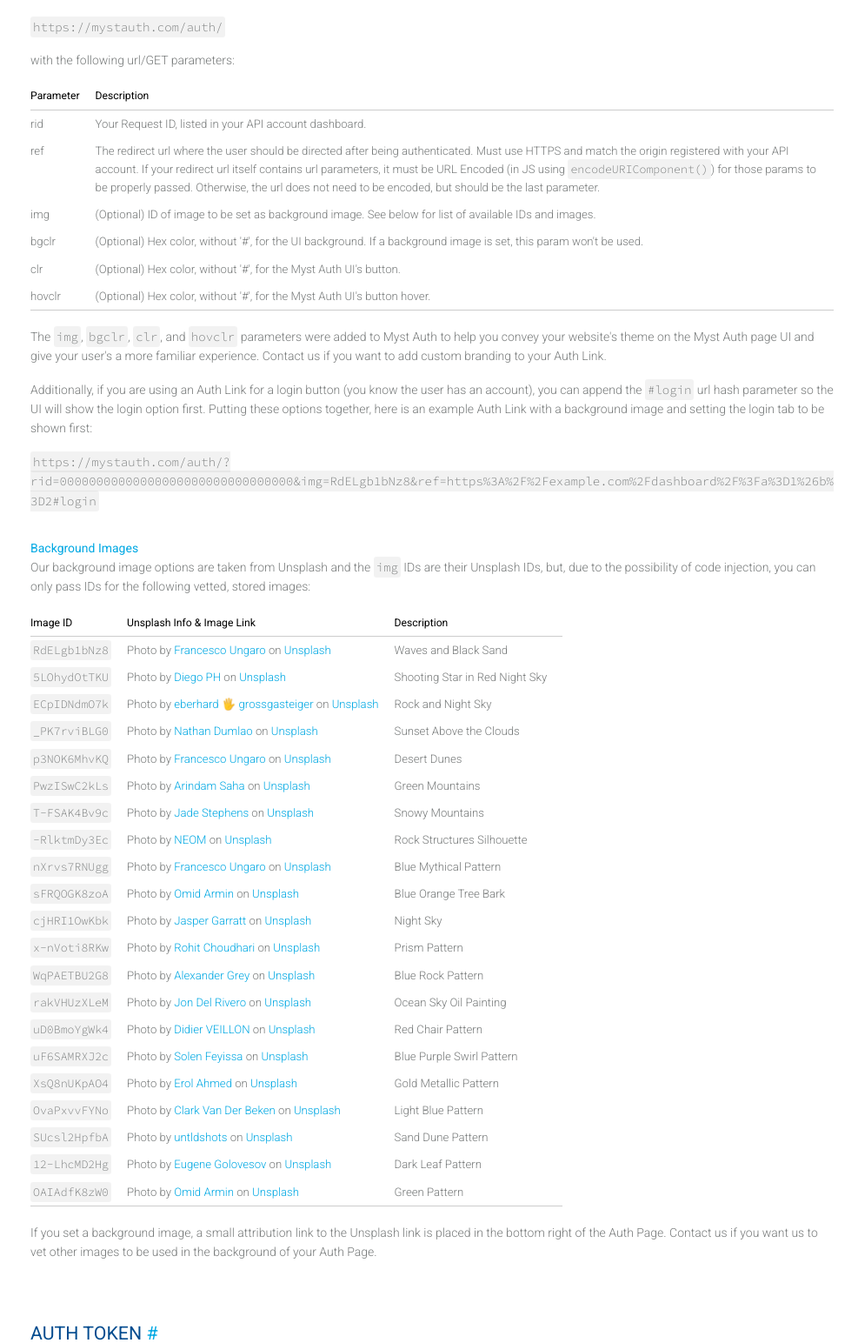
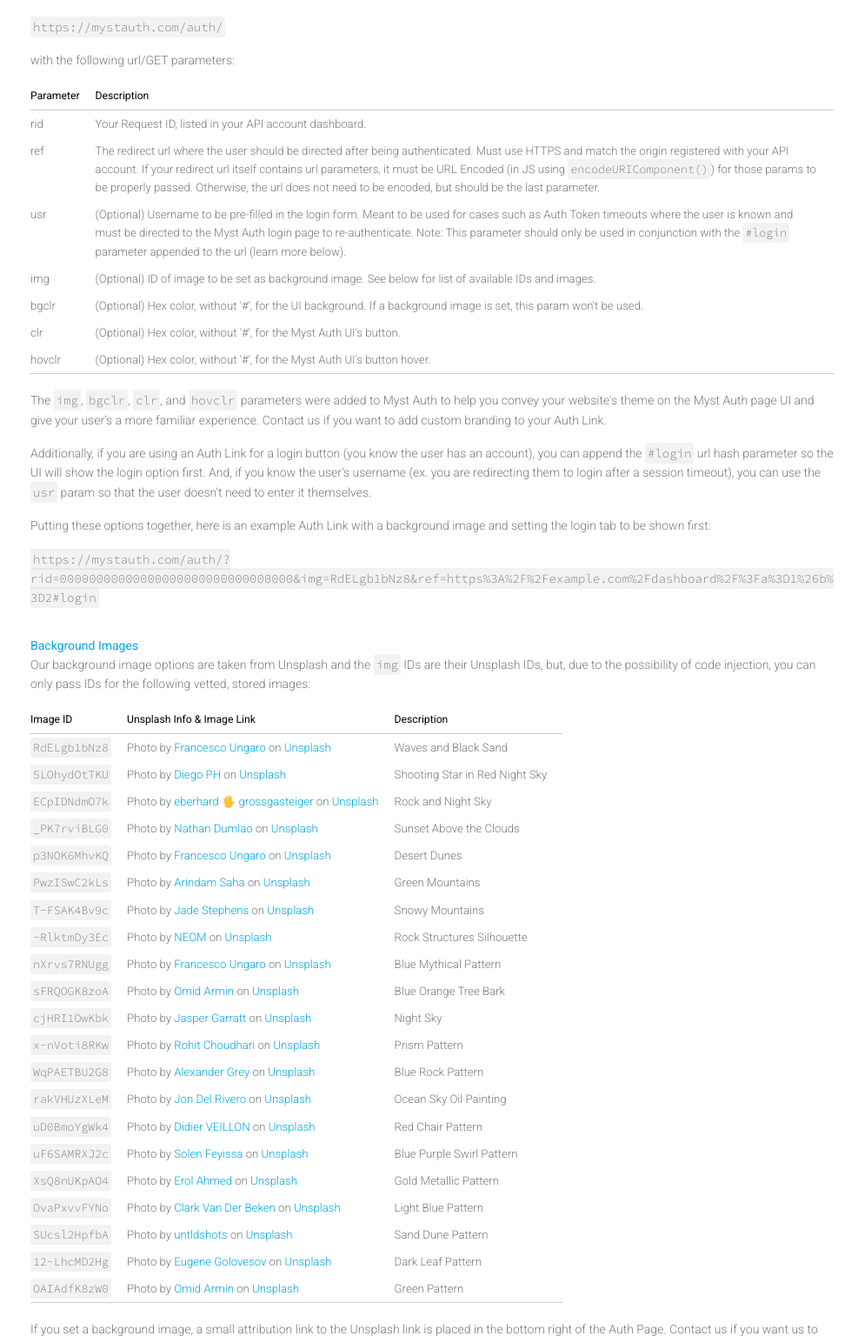
Before and after one commit to mystsec/MystAuth, a Django app: template mystauth/templates/doc.html in a window 1280 px wide. Shown: the part 3663-5207 px from the top of the page at 87% size, without its empty margins (293-1280 px from the left). Run offline with Django 3.2, Linux system fonts and the light colour scheme; the template is opened without the code that fills it, so the values that code supplies are empty; some libraries are stand-ins or nearby versions.

Commit message:
Add 'usr' Auth Link param

```diff
--- a/mystauth/templates/doc.html
+++ b/mystauth/templates/doc.html
@@ -287,6 +287,10 @@ class MystAuthMiddleware:
                     <td>The redirect url where the user should be directed after being authenticated. Must use HTTPS and match the origin registered with your API account. If your redirect url itself contains url parameters, it must be URL Encoded (in JS using <code class="higlighted break-word">encodeURIComponent()</code>) for those params to be properly passed. Otherwise, the url does not need to be encoded, but should be the last parameter.</td>
                 </tr>
                 <tr>
+                    <td>usr</td>
+                    <td>(Optional) Username to be pre-filled in the login form. Meant to be used for cases such as Auth Token timeouts where the user is known and must be directed to the Myst Auth login page to re-authenticate. Note: This parameter should only be used in conjunction with the <code class="higlighted break-word">#login</code> parameter appended to the url (learn more below).</td>
+                </tr>
+                <tr>
                     <td>img</td>
                     <td>(Optional) ID of image to be set as background image. See below for list of available IDs and images.</td>
                 </tr>
@@ -307,7 +311,9 @@ class MystAuthMiddleware:
 
             <br><p>The <code class="higlighted break-word">img</code>, <code class="higlighted break-word">bgclr</code>, <code class="higlighted break-word">clr</code>, and <code class="higlighted break-word">hovclr</code> parameters were added to Myst Auth to help you convey your website's theme on the Myst Auth page UI and give your user's a more familiar experience. Contact us if you want to add custom branding to your Auth Link.</p>
 
-            <p>Additionally, if you are using an Auth Link for a login button (you know the user has an account), you can append the <code class="higlighted break-word">#login</code> url hash parameter so the UI will show the login option first. Putting these options together, here is an example Auth Link with a background image and setting the login tab to be shown first:</p>
+            <p>Additionally, if you are using an Auth Link for a login button (you know the user has an account), you can append the <code class="higlighted break-word">#login</code> url hash parameter so the UI will show the login option first. And, if you know the user's username (ex. you are redirecting them to login after a session timeout), you can use the <code class="higlighted break-word">usr</code> param so that the user doesn't need to enter it themselves.</p>
+
+            <p>Putting these options together, here is an example Auth Link with a background image and setting the login tab to be shown first:</p>
 
             <p><code class="higlighted break-word">https://mystauth.com/auth/?rid=00000000000000000000000000000000&img=RdELgb1bNz8&ref=https%3A%2F%2Fexample.com%2Fdashboard%2F%3Fa%3D1%26b%3D2#login</code></p>
 
```
